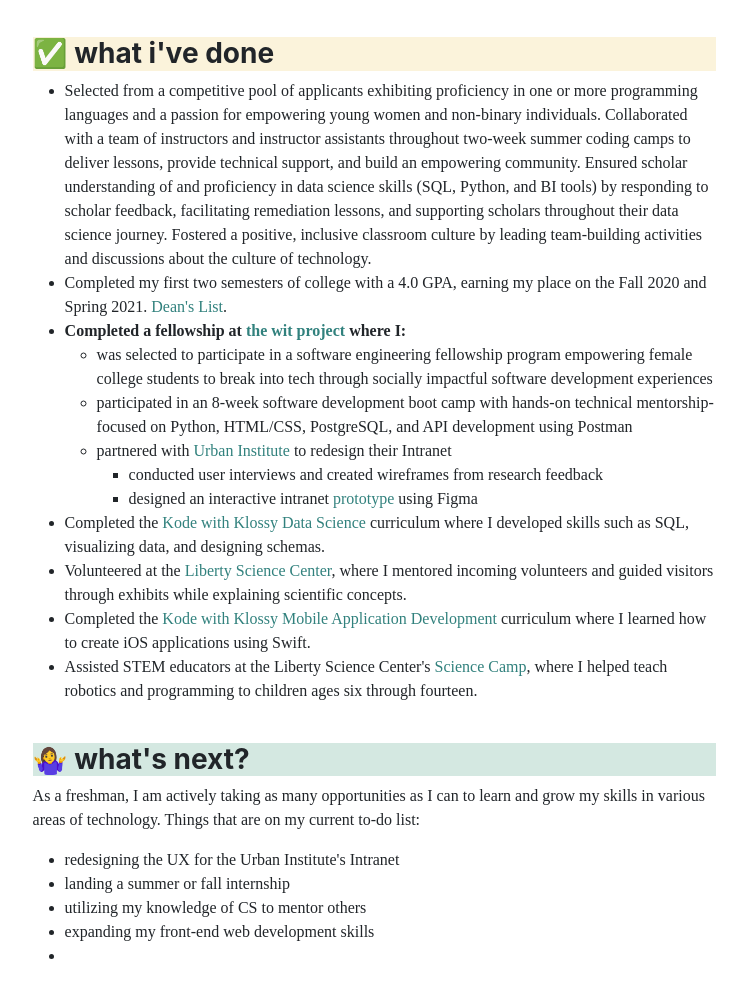
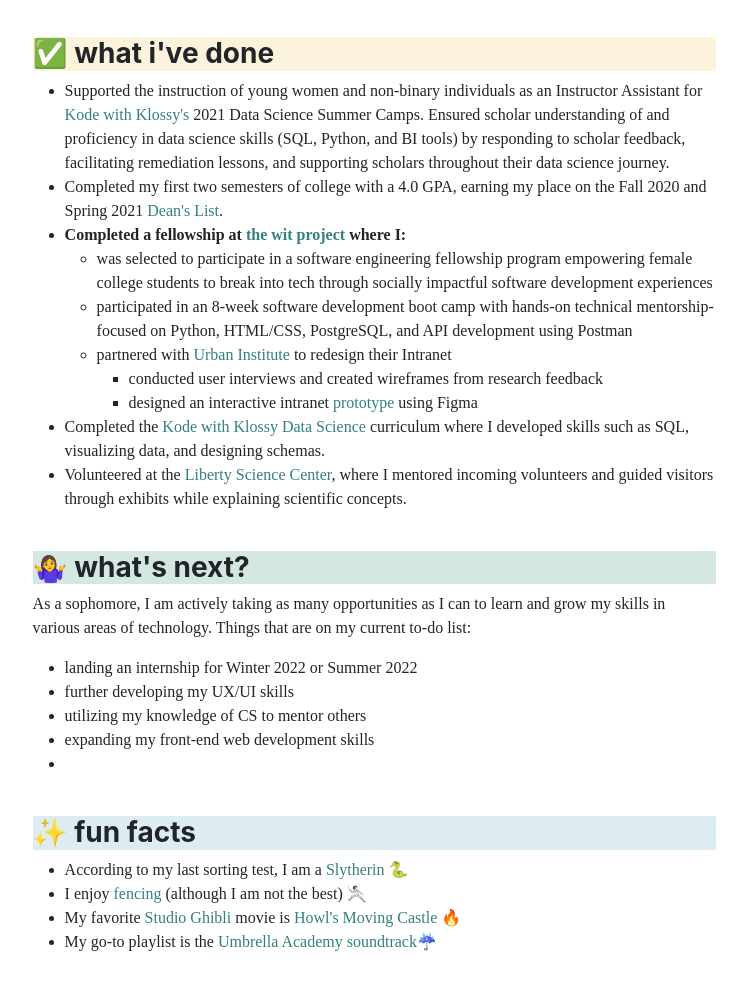
Before and after one commit to sammyyyalex/sammyyyalex.github.io, a plain HTML site: page index.html in a window 1280 px wide. Shown: the part 638-1635 px from the top of the page, without its empty margins (354-1101 px from the left). Drawn offline with nearby package versions, Linux system fonts and the light colour scheme; a web font is replaced by a local one.

Commit message:
Finish updating home page

```diff
--- a/index.html
+++ b/index.html
@@ -109,19 +109,16 @@
                     <h3 id="what-i've-done"><b>✅ what i've done</b></h3>
                     <ul>
                         <li>
-                            Selected from a competitive pool of applicants exhibiting proficiency in one or more
-                            programming languages and a passion for empowering young women and non-binary individuals.
-                            Collaborated with a team of instructors and instructor assistants throughout two-week summer
-                            coding camps to deliver lessons, provide technical support, and build an empowering
-                            community. Ensured scholar understanding of and proficiency in data science skills (SQL,
-                            Python, and BI tools) by responding to scholar feedback, facilitating remediation lessons,
-                            and supporting scholars throughout their data science journey. Fostered a positive,
-                            inclusive classroom culture by leading team-building activities and discussions about the
-                            culture of technology.
+                            Supported the instruction of young women and non-binary individuals as an Instructor
+                            Assistant for <a href="https://www.kodewithklossy.com/program" target="_blank">Kode with
+                            Klossy's</a> 2021 Data Science Summer Camps. Ensured scholar understanding of and
+                            proficiency in data science skills (SQL, Python, and BI tools) by responding to scholar
+                            feedback, facilitating remediation lessons, and supporting scholars throughout their data
+                            science journey.
                         </li>
                         <li>
                             Completed my first two semesters of college with a 4.0 GPA, earning my place on the Fall
-                            2020 and Spring 2021.
+                            2020 and Spring 2021
                             <a href="https://www5.njit.edu/registrar/graduation/deanslist.php#node-154:~:text=Paradero%2C%20Samantha%20Alex"
                                target="_blank">Dean's List</a>.
                         </li>
@@ -165,27 +162,16 @@
                             where I mentored incoming volunteers and guided visitors through exhibits while
                             explaining scientific concepts.
                         </li>
-                        <li>
-                            Completed the <a href="https://www.kodewithklossy.com/scholars" target="_blank">
-                            Kode with Klossy Mobile Application Development</a>
-                            curriculum where I learned how to create iOS applications using Swift.
-                        </li>
-                        <li>
-                            Assisted STEM educators at the Liberty Science Center's <a href="https://lsc.org/camp"
-                                                                                       target="_blank">
-                            Science Camp</a>, where I helped teach robotics and programming to children ages six through
-                            fourteen.
-                        </li>
                     </ul>
                 </div>
                 <br>
                 <div class="what's-next">
                     <h3 id="what's-next"><b>🤷‍♀️ what's next?</b></h3>
-                    <p>As a freshman, I am actively taking as many opportunities as I can to learn and grow my skills in
-                        various areas of technology. Things that are on my current to-do list: </p>
+                    <p>As a sophomore, I am actively taking as many opportunities as I can to learn and grow my skills
+                        in various areas of technology. Things that are on my current to-do list: </p>
                     <ul>
-                        <li>redesigning the UX for the Urban Institute's Intranet</li>
-                        <li>landing a summer or fall internship</li>
+                        <li>landing an internship for Winter 2022 or Summer 2022</li>
+                        <li>further developing my UX/UI skills</li>
                         <li>utilizing my knowledge of CS to mentor others</li>
                         <li>expanding my front-end web development skills</li>
                         <li><span class="blinking-cursor">|</span></li>
```
